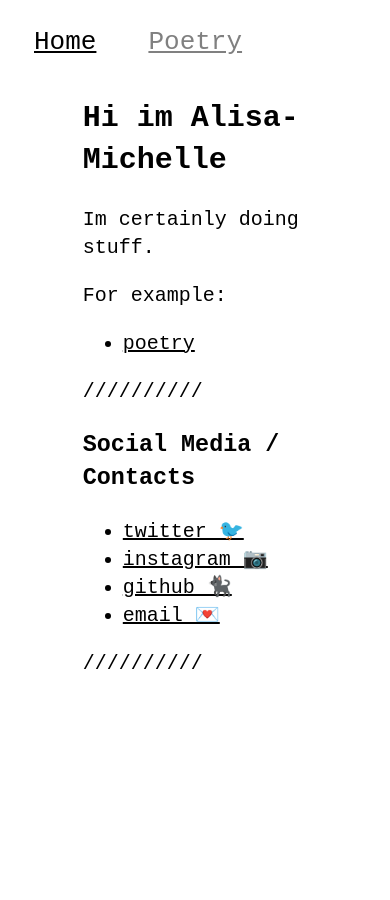
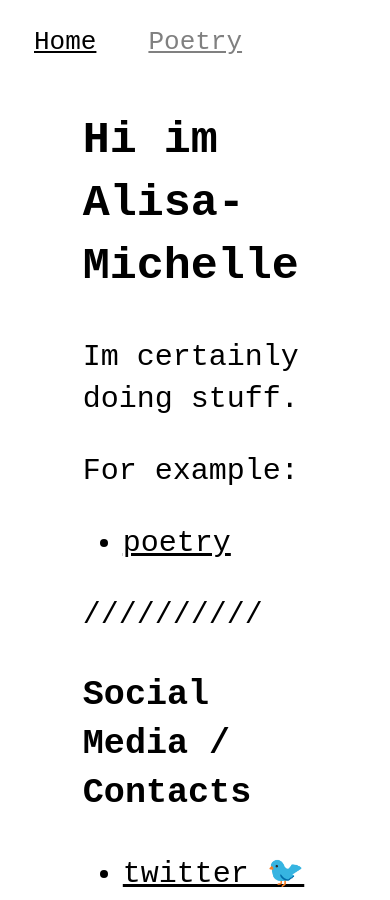
Before and after one commit to 0xA115A1/0xA115A1.github.io, a Jekyll site: the page built from index.markdown, in a window 390 px wide and 900 px high. Built offline with Jekyll 4.4.1, drawn with Linux system fonts in a browser that asks for light colours.

Commit message:
Wow moving navbar AND adaptive font -- is it christmas already?

```diff
--- a/_sass/main.scss
+++ b/_sass/main.scss
@@ -17,26 +17,31 @@
 
   @media only screen and (max-width: 1702px) {
     body {
-      font-size: 20px;
+      font-size: 23px;
     }
   }
 
   @media only screen and (max-width: 1272px) {
     body {
-      font-size: 20px;
+      font-size: 23px;
+    }
+  }
+  @media only screen and (max-width: 1024px) {
+    body {
+      font-size: 25px;
     }
   }
 
 
   @media only screen and (max-width: 768px) {
     body {
-      font-size: 20px;
+      font-size: 30px;
     }
   }
 
   @media only screen and (max-width: 320px) {
     body {
-      font-size: 10px;
+      font-size: 150px;
     }
   }
 
```
